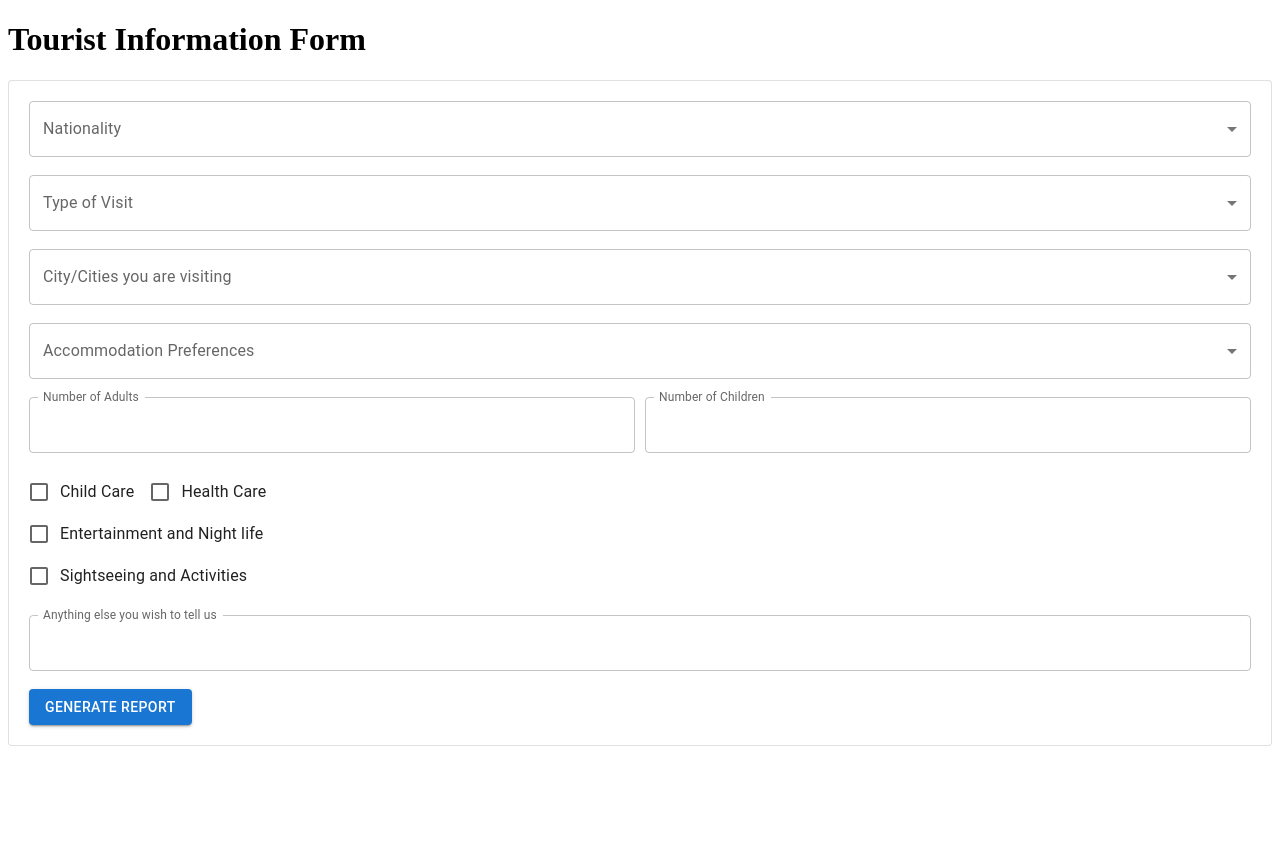
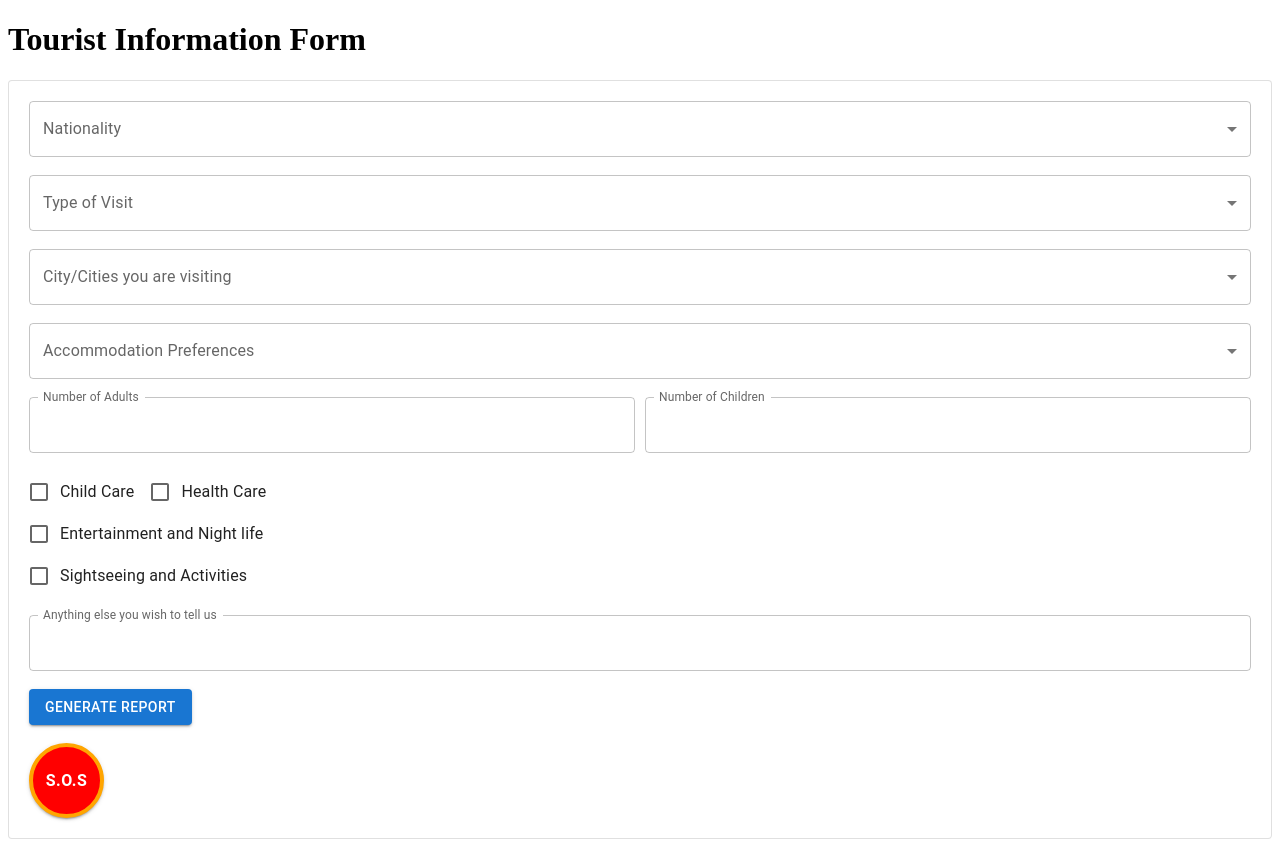
Before and after one commit to ManiBAJPAI22/TourINDIA, a React (Vite) app in the folder TourIndia/: page / in a window 1280 px wide. Before the commit the page ends 800 px from the top, so only its background shows below. Built offline with nearby package versions, Linux system fonts and the light colour scheme.

Commit message:
Added SOS and Maps API

```diff
--- a/TourIndia/src/TouristForm.jsx
+++ b/TourIndia/src/TouristForm.jsx
@@ -1,9 +1,9 @@
 import React, { useState } from "react";
+import SosButton from "./assets/SOS";
 import countries from "./assets/countries";
 import typesOfVisit from "./assets/TypeOfVisit";
 import cityList from "./assets/cities";
 import accommodationList from "./assets/accommodation";
-
 import Button from "@mui/material/Button";
 import Card from "@mui/material/Card";
 import TextField from "@mui/material/TextField";
@@ -46,10 +46,6 @@ const TouristForm = () => {
 
   const handleAccommodationChange = (event) => {
     setAccommodation(event.target.value);
-  };
-
-  const handleBudgetChange = (event) => {
-    setBudget(event.target.value);
   };
 
   const handleNumAdultsChange = (event) => {
@@ -100,6 +96,21 @@ const TouristForm = () => {
       sightseeing,
       healthCareDemands,
     });
+  };
+
+  const handleSosButtonClick = () => {
+    if (navigator.geolocation) {
+      navigator.geolocation.getCurrentPosition((position) => {
+        const { latitude, longitude } = position.coords;
+        // Perform nearby search for police stations and hospitals using Google Maps Places API
+        // Display markers on the map for the search results
+        // You can use the 'google-maps-react' library's Marker component to add markers on the map
+        console.log("Current Latitude:", latitude);
+        console.log("Current Longitude:", longitude);
+      });
+    } else {
+      console.log("Geolocation is not available in this browser.");
+    }
   };
 
   return (
@@ -219,7 +230,6 @@ const TouristForm = () => {
           label="Entertainment and Night life"
         />
         <br />
-
         <FormControlLabel
           control={
             <Checkbox
@@ -229,7 +239,8 @@ const TouristForm = () => {
           }
           label="Sightseeing and Activities"
         />
-        <br /><br/>
+        <br />
+        <br />
         <FormControl fullWidth>
           <TextField
             label="Anything else you wish to tell us"
@@ -249,6 +260,9 @@ const TouristForm = () => {
         >
           Generate Report
         </Button>
+        <br /> <br />
+        <SosButton onClick={handleSosButtonClick} />
+        <br />
       </form>
     </Card>
   );
--- /dev/null
+++ b/TourIndia/src/assets/SOS.jsx
@@ -0,0 +1,32 @@
+import React, { useState } from "react";
+import Button from "@mui/material/Button";
+
+const SosButton = ({ onClick }) => {
+  const [isClicked, setIsClicked] = useState(false);
+
+  const handleButtonClick = () => {
+    setIsClicked(true);
+    onClick(); // Call the onClick handler passed from the parent component
+  };
+
+  return (
+    <Button
+      variant="contained"
+      color={isClicked ? "inherit" : "secondary"}
+      style={{
+        backgroundColor: isClicked ? "black" : "red",
+        border: "4px solid orange",
+        borderRadius: "50%",
+        width: "75px",
+        height: "75px",
+        fontWeight: "bold",
+        fontSize: "16px",
+      }}
+      onClick={handleButtonClick} // Use the custom handler to handle the click
+    >
+      S.O.S
+    </Button>
+  );
+};
+
+export default SosButton;
--- /dev/null
+++ b/package.json
@@ -0,0 +1,6 @@
+{
+  "dependencies": {
+    "@react-google-maps/api": "^2.19.2",
+    "google-maps-react": "^2.0.6"
+  }
+}
```
Also changed, not shown: TourIndia/src/assets/Maps.jsx (added, +104 -0 lines), 1 other file (tests, documents, lock files or other folders).
